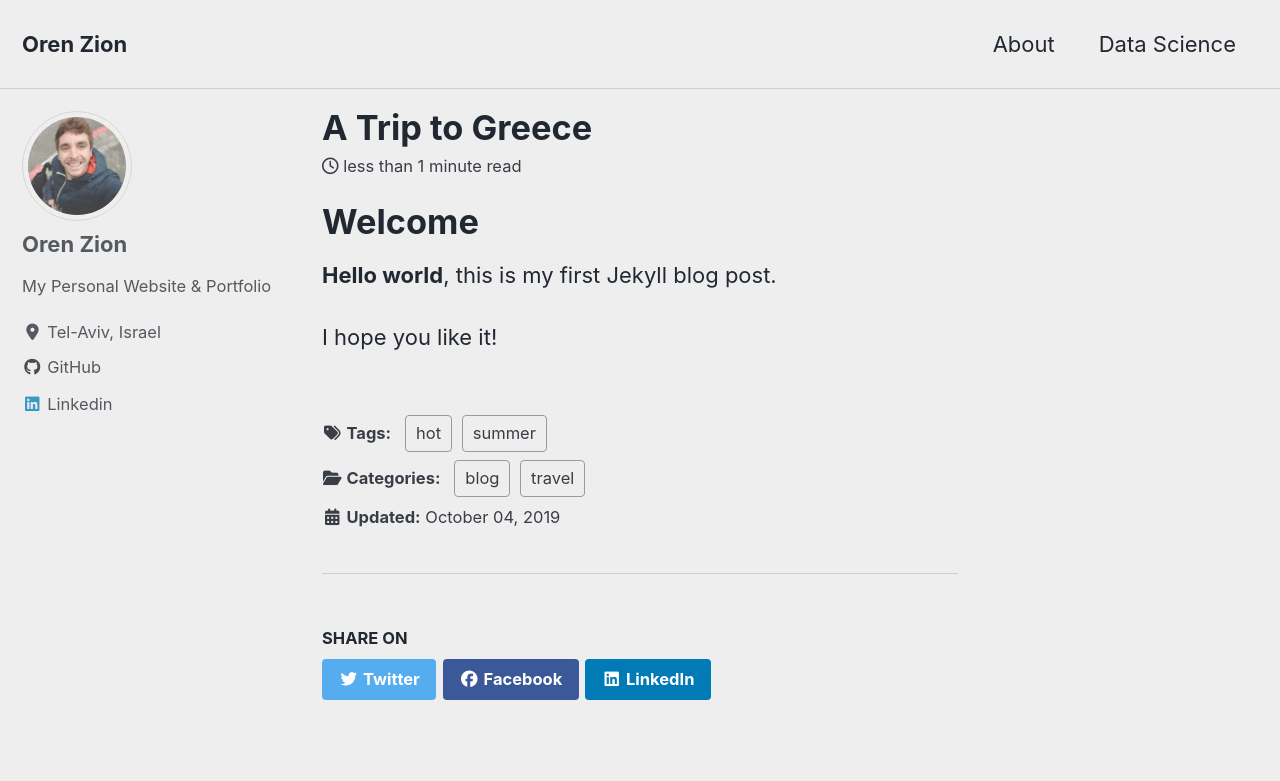
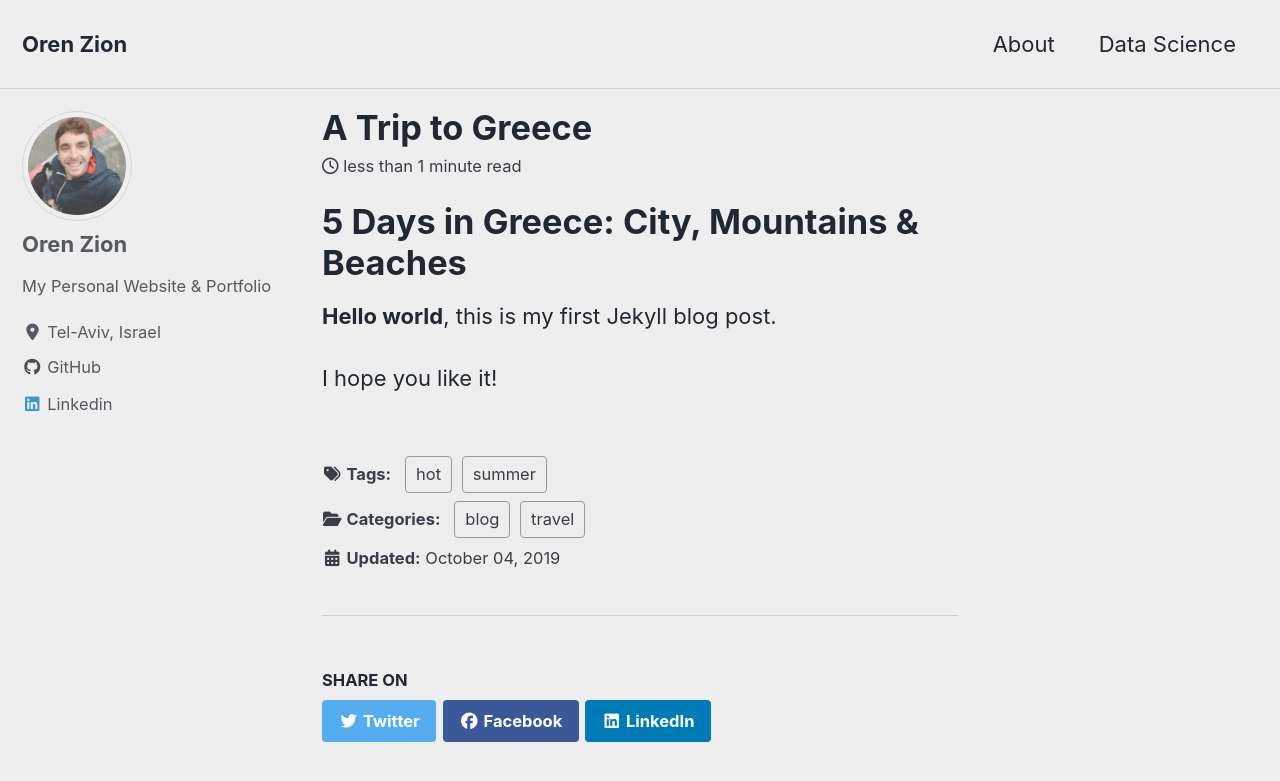
Before and after one commit to orenzion/orenzion.github.io, a Jekyll site: the page built from _posts/2019-10-04-A-Trip-to-Greece.md, in a window 1280 px wide and 900 px high. Shown: the top 781 px of the window. Built offline with Jekyll 4.4.1, drawn with Linux system fonts in a browser that asks for light colours; cached includes are drawn as plain includes; nearby versions of some CDN libraries.

Commit message:
edit greece post

```diff
--- a/_posts/2019-10-04-A-Trip-to-Greece.md
+++ b/_posts/2019-10-04-A-Trip-to-Greece.md
@@ -5,7 +5,7 @@ categories: [blog, travel]
 tags: [hot, summer]
 ---
 
-# Welcome
+# 5 Days in Greece: City, Mountains & Beaches
 
 **Hello world**, this is my first Jekyll blog post.
 
```
